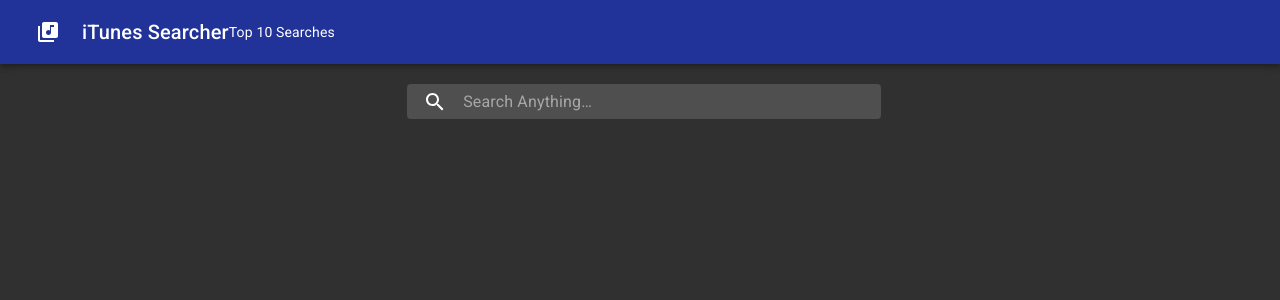
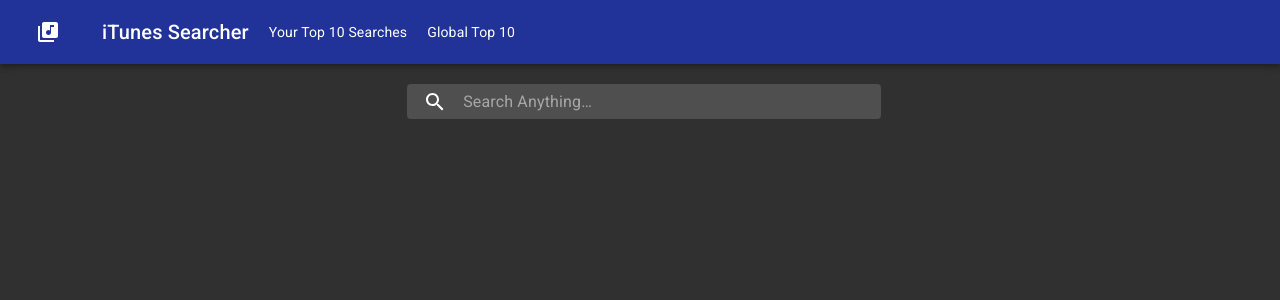
Before and after one commit to Tomerxp/anyvision_client, a React (Create React App) app: page / in a window 1280 px wide. Shown: the top 300 px of the page. Built offline with nearby package versions, Linux system fonts and the light colour scheme.

Commit message:
feat: global top 10

```diff
--- a/src/components/TopBar/TopBar.js
+++ b/src/components/TopBar/TopBar.js
@@ -25,6 +25,7 @@
   topBarLink: {
     color: 'inherit',
     textDecoration: 'none',
+    marginLeft: '20px',
   },
 }))
 
--- a/src/components/TopSearching/TopSearching.js
+++ b/src/components/TopSearching/TopSearching.js
@@ -28,8 +28,10 @@
   return { name, count }
 }
 
-const TopSearching = () => {
-  const { state: topSearching, isLoading } = useApi('/charts/top')
+const TopSearching = ({ isGlobal }) => {
+  const { state: topSearching, isLoading } = useApi(
+    `/charts/${isGlobal ? 'global-' : ''}top`,
+  )
   const classes = useStyles()
 
   const rows = topSearching.map(searchEntry =>
--- a/src/components/routes.js
+++ b/src/components/routes.js
@@ -1,3 +1,4 @@
+import React from 'react'
 import SearchPage from './SearchPage/SearchPage'
 import TopSearching from './TopSearching/TopSearching'
 
@@ -8,9 +9,14 @@
     path: '/',
   },
   {
-    title: 'Top 10 Searches',
+    title: 'Your Top 10 Searches',
     Component: TopSearching,
     path: '/top10',
+  },
+  {
+    title: 'Global Top 10',
+    Component: () => <TopSearching isGlobal />,
+    path: '/global-top10',
   },
 ]
 
```
